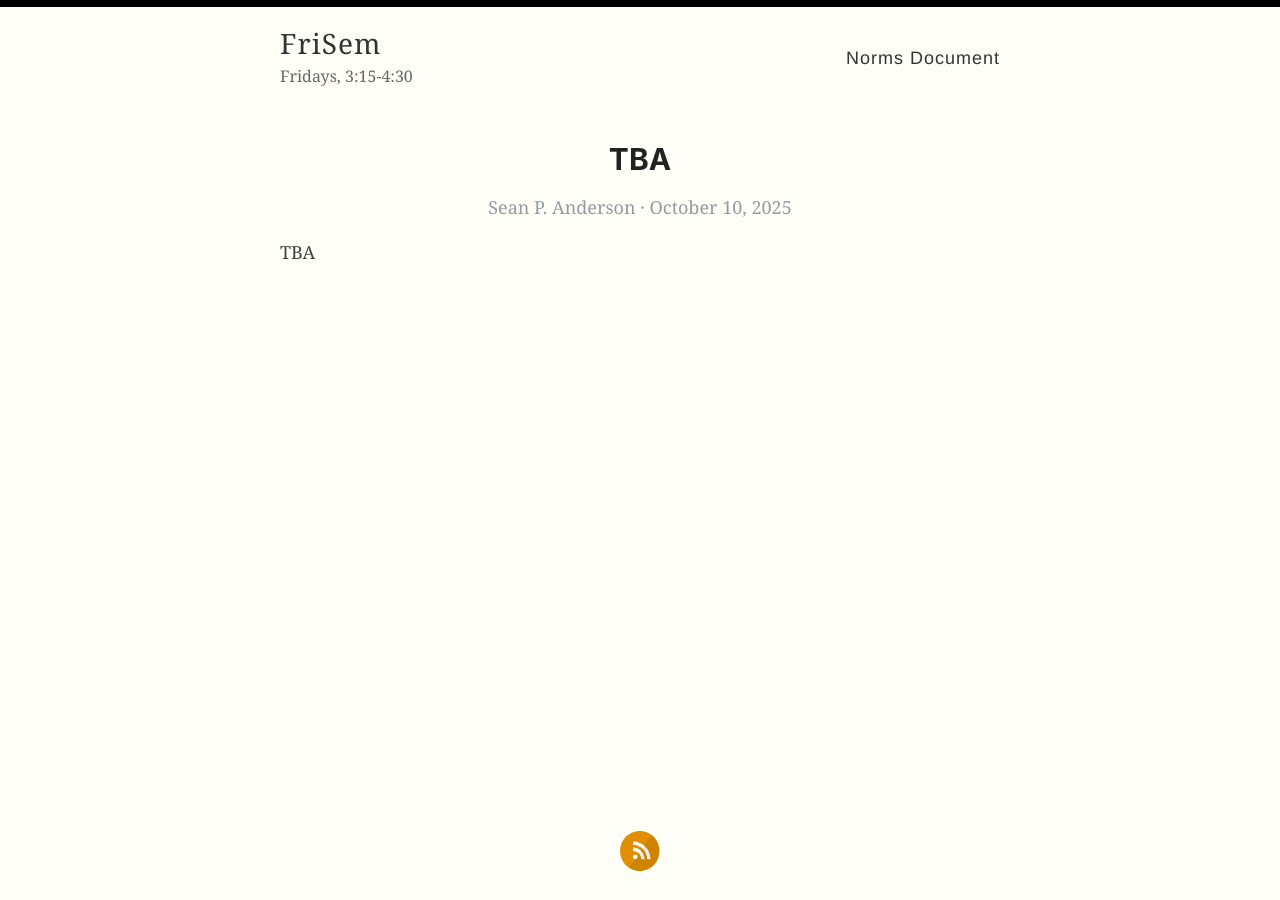
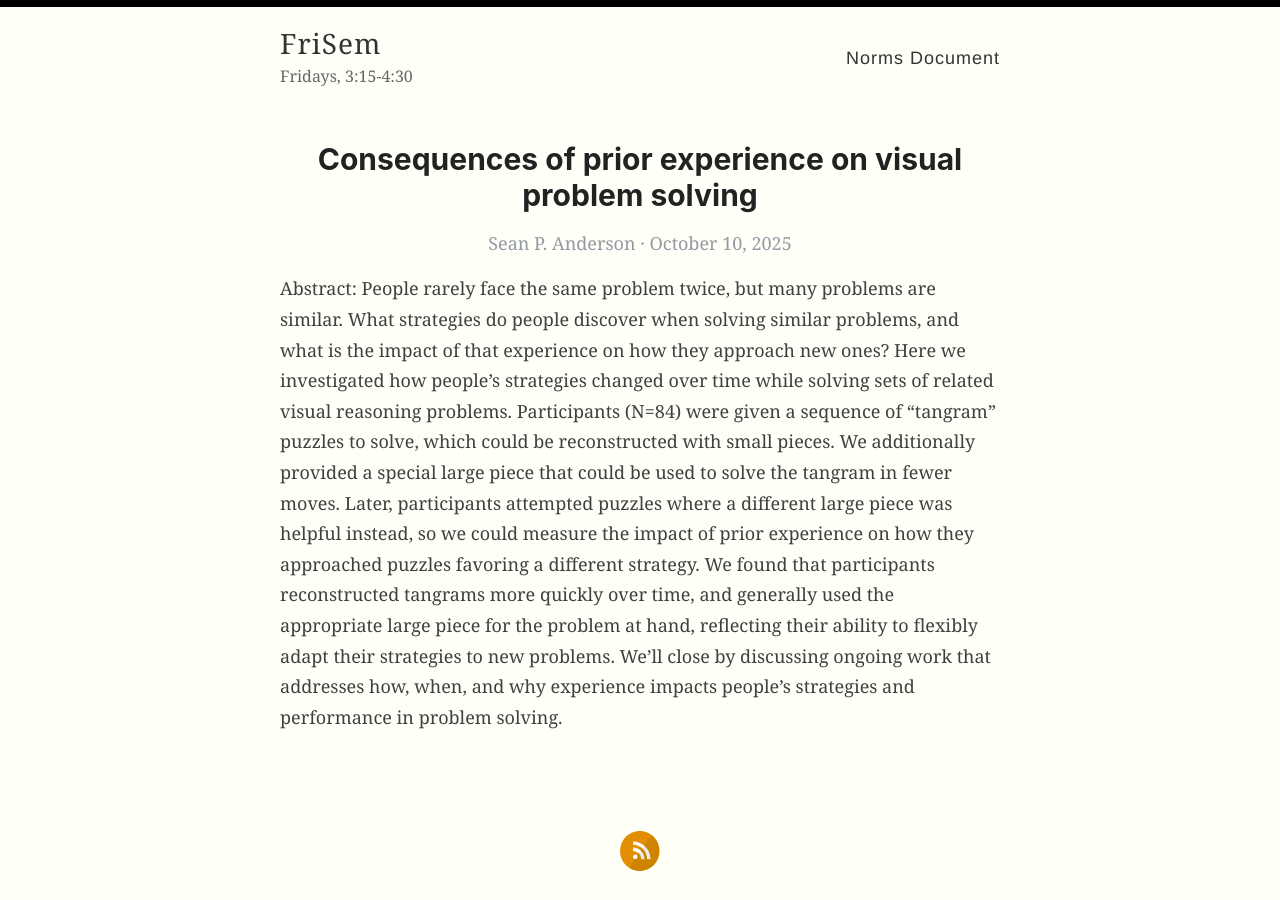
Before and after one commit to frisem/frisem.github.io, a Jekyll site: the page built from _posts/2025-10-10-Sean.md, in a window 1280 px wide. Built offline with Jekyll 4.4.1, drawn with Linux system fonts in a browser that asks for light colours.

Commit message:
Update 2025-10-10-Sean.md

```diff
--- a/_posts/2025-10-10-Sean.md
+++ b/_posts/2025-10-10-Sean.md
@@ -1,7 +1,8 @@
 ---
 layout: post
-title: TBA
+title: Consequences of prior experience on visual problem solving
 speaker: Sean P. Anderson
 ---
 
-TBA
+Abstract:
+People rarely face the same problem twice, but many problems are similar. What strategies do people discover when solving similar problems, and what is the impact of that experience on how they approach new ones? Here we investigated how people’s strategies changed over time while solving sets of related visual reasoning problems. Participants (N=84) were given a sequence of “tangram” puzzles to solve, which could be reconstructed with small pieces. We additionally provided a special large piece that could be used to solve the tangram in fewer moves. Later, participants attempted puzzles where a different large piece was helpful instead, so we could measure the impact of prior experience on how they approached puzzles favoring a different strategy. We found that participants reconstructed tangrams more quickly over time, and generally used the appropriate large piece for the problem at hand, reflecting their ability to flexibly adapt their strategies to new problems. We’ll close by discussing ongoing work that addresses how, when, and why experience impacts people’s strategies and performance in problem solving.
```
